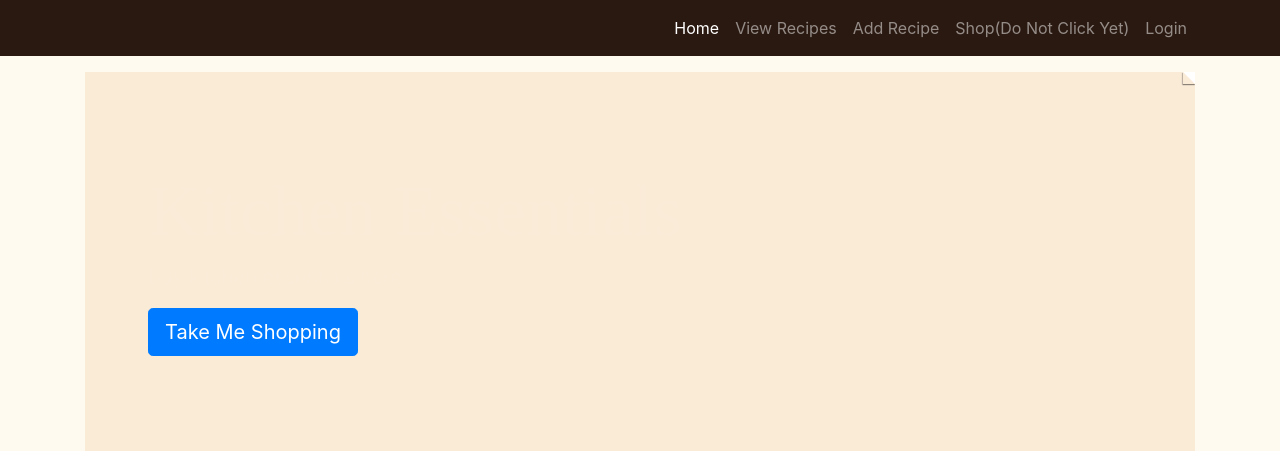
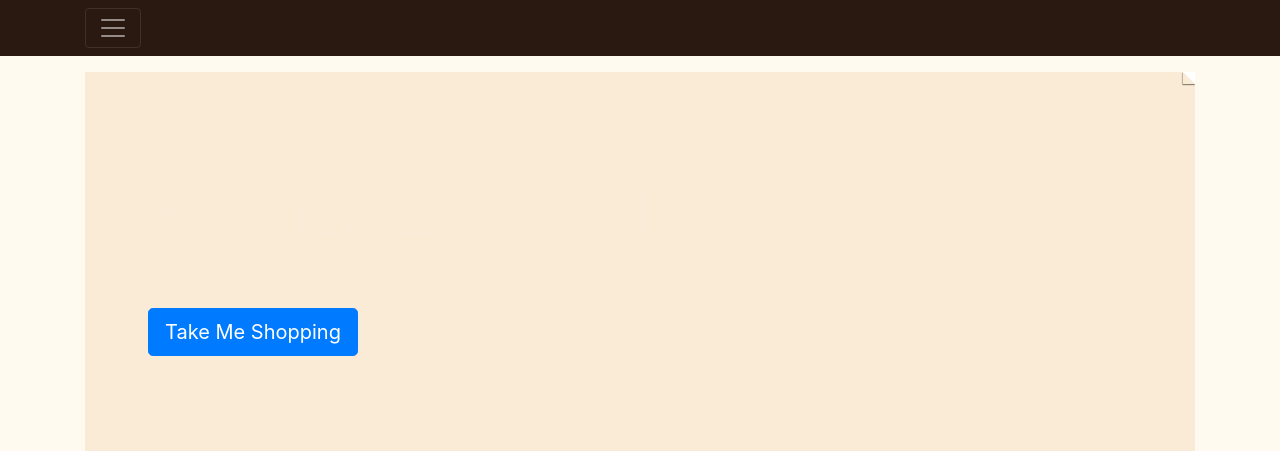
Before and after one commit to pmadden90/milestone-project-3-ci, a Flask app: page /equipment in a window 1280 px wide. Shown: the top 451 px of the page. Run offline with Flask 2, Linux system fonts and the light colour scheme; data that the repository does not hold is empty; some libraries are stand-ins or nearby versions; some web fonts are replaced.

Commit message:
Updated navbar to collapsable

```diff
--- a/templates/base.html
+++ b/templates/base.html
@@ -31,18 +31,18 @@
 <body>
 
 	<!-- Navigation -->
-	<nav class="navbar navbar-expand-lg navbar-dark fixed-top">
+	<nav class="navbar navbar-dark fixed-top">
 		<div class="container">
 			<!--<a class="navbar-brand" href="/homepage_index">Just Desserts</a>
 			<button class="navbar-toggler" type="button" data-toggle="collapse" data-target="#navbarResponsive" aria-controls="navbarResponsive" aria-expanded="false" aria-label="Toggle navigation">
         <span class="navbar-toggler-icon"></span>
       </button>-->
 
-            <button class="navbar-toggler" type="button" data-toggle="collapse" data-target="#navbarToggleExternalContent" aria-controls="navbarToggleExternalContent" aria-expanded="false" aria-label="Toggle navigation">
+            <button class="navbar-toggler" type="button" data-toggle="collapse" data-target="#collapsibleNavbar" aria-controls="collapsibleNavbar" aria-expanded="false" aria-label="Toggle navigation">
             <span class="navbar-toggler-icon"></span>
             </button>
 
-			<div class="collapse navbar-collapse" id="navbarResponsive navbarToggleExternalContent">
+			<div class="collapse navbar-collapse" id="collapsibleNavbar">
 				<ul class="navbar-nav ml-auto">
 					<li class="nav-item active">
 						<a class="nav-link" href="/homepage_index">Home
```
